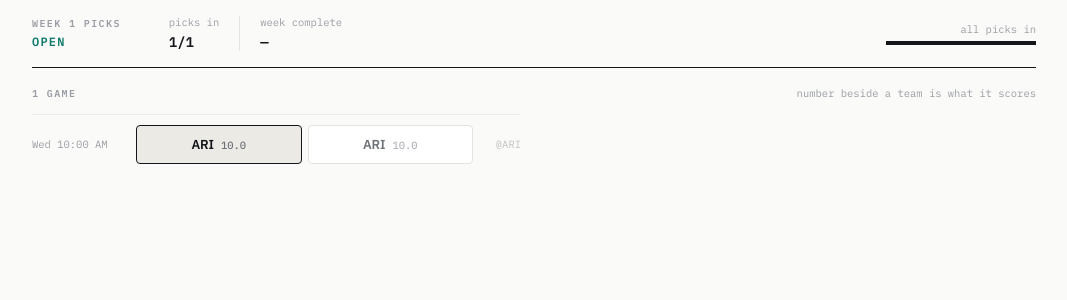
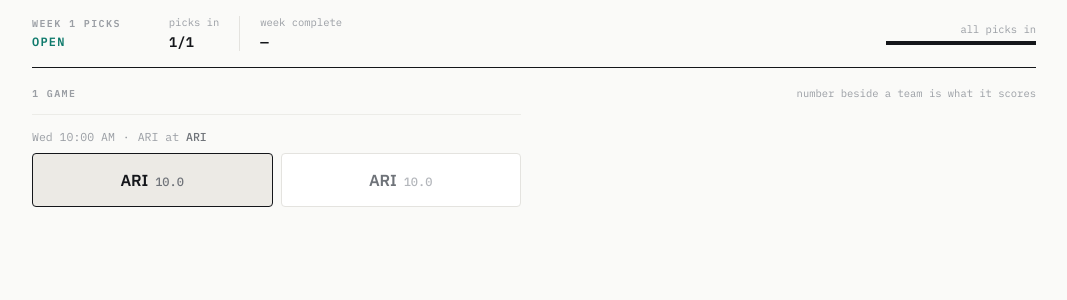
Before and after one commit to andrew23967/putnambowl2, a Django app: page /picks/ in a window 1280 px wide. Shown: the part 51-351 px from the top of the page, without its empty margins (106-1173 px from the left). Run offline with Django 5.2, Linux system fonts and the light colour scheme; a user stored in the database is signed in; data comes from the database, SQL or seed files in the repository; tables that the repository leaves empty hold one stand-in row (values such as "Sample post").

Commit message:
Picks: bigger rows, kickoff and venue on one line, away-at-home order
Open games: a mono line (kickoff · away at home) above two full-width
sides instead of the time on the left and '@HOME' on the right. Locked,
graded and last-week rows are taller with 18px team names. The result
rows wrote 'team1 at team2' regardless of team1_is_home; both lists now
read away at home.

Co-Authored-By: Claude Fable 5.1 <noreply@anthropic.com>

```diff
--- a/main/tests.py
+++ b/main/tests.py
@@ -1465,10 +1465,10 @@ class HomeSideAndGameIdTests(TestCase):
                 game_id='2025_01_DAL_PHI',
                 game_dt=_dt(2025, 9, 5, 0, 20, tzinfo=_tz.utc))
             body = self.client.get('/picks/').content.decode().split('</style>')[-1]
-            found = re.findall(r'@\s*([A-Z]{2,4})', body)
+            found = re.findall(r'at <b>([A-Z]{2,4})</b>', body)
             self.assertTrue(found, 'no venue rendered')
             self.assertEqual(found[0], expected,
-                             f'team1_is_home={flag} should show @{expected}')
+                             f'team1_is_home={flag} should read "at {expected}"')
 
 
 class SlateValidationTests(TestCase):
--- a/main/views.py
+++ b/main/views.py
@@ -444,6 +444,7 @@ def _last_week_summary(league, settings, user):
         right = bool(pick and g.graded and pick.choice == g.winner)
         out_games.append({
             't1': g.team1_abbrev, 't2': g.team2_abbrev, 'winner': g.winner,
+            'home1': g.team1_is_home,
             'took': (g.team1_abbrev if pick.choice == 'team1' else g.team2_abbrev) if pick else '',
             'mark': '' if not (pick and g.graded) else ('pos' if right else 'neg'),
             'result': '—' if not (pick and g.graded) else (f'+{pick.points_earned}' if right else '0'),
--- a/templates/main/picks.html
+++ b/templates/main/picks.html
@@ -11,24 +11,28 @@
   .pk-save { display: flex; flex-direction: column; align-items: flex-end; gap: 4px; }
   .pk-save .bar { width: 150px; }
   .pk-list { display: grid; grid-template-columns: 1fr 1fr; gap: 0 26px; }
-  .game { display: flex; align-items: center; gap: 14px; padding: 10px 0; border-top: 1px solid var(--rule-2); }
-  .game-time { font: 400 10.5px var(--mono); color: var(--muted-3); width: 90px; flex-shrink: 0; white-space: nowrap; }
-  .game-sides { display: grid; grid-template-columns: 1fr 1fr; gap: 6px; flex: 1; min-width: 0; position: relative; }
-  .game-at { font: 400 10.5px var(--mono); color: var(--placeholder); width: 34px; text-align: right; flex-shrink: 0; }
+  .game { padding: 14px 0 16px; border-top: 1px solid var(--rule-2); }
+  .game-meta { display: flex; gap: 8px; margin: 0 0 9px; font: 400 11.5px var(--mono); color: var(--muted-3); white-space: nowrap; }
+  .game-meta b { font-weight: 500; color: var(--muted); }
+  .game-sides { display: grid; grid-template-columns: 1fr 1fr; gap: 8px; position: relative; }
+  .game .side { padding: 14px 10px; }
+  .game .side-team { font-size: 16px; }
+  .game .side-pts { font-size: 12px; }
   .pick-radio { position: absolute; opacity: 0; width: 1px; height: 1px; pointer-events: none; }
   .pick-radio:checked + .side { background: var(--fill); border-color: var(--ink); }
   .pick-radio:checked + .side .side-team { color: var(--ink); }
   .pick-radio:checked + .side .side-pts { color: var(--muted); }
   .pick-radio:focus-visible + .side { outline: 2px solid var(--ink); outline-offset: 2px; }
-  .res-time { font: 400 10.5px var(--mono); color: var(--muted-3); width: 90px; flex-shrink: 0; white-space: nowrap; }
-  .res-teams { display: flex; align-items: baseline; gap: 7px; flex: 1; min-width: 0; flex-wrap: wrap; }
-  .res-team { font-size: 13.5px; color: var(--muted); }
+  .pk-list .res { padding: 19px 0; gap: 18px; }
+  .res-time { font: 400 12px var(--mono); color: var(--muted-3); width: 108px; flex-shrink: 0; white-space: nowrap; }
+  .res-teams { display: flex; align-items: baseline; gap: 8px; flex: 1; min-width: 0; flex-wrap: wrap; }
+  .res-team { font-size: 18px; color: var(--muted); }
   .res-team.won { color: var(--ink); font-weight: 600; }
-  .res-pts { font: 400 10.5px var(--mono); color: var(--dim); }
-  .res-at { font: 400 10.5px var(--mono); color: var(--placeholder); }
-  .res-took { font: 400 10.5px var(--mono); color: var(--muted-3); flex-shrink: 0; white-space: nowrap; }
+  .res-pts { font: 400 12px var(--mono); color: var(--dim); }
+  .res-at { font: 400 12px var(--mono); color: var(--placeholder); }
+  .res-took { font: 400 12.5px var(--mono); color: var(--muted-3); flex-shrink: 0; white-space: nowrap; }
   .res-took b { color: var(--ink); font-weight: 600; }
-  .res-result { font: 600 11px var(--mono); width: 34px; text-align: right; flex-shrink: 0; }
+  .res-result { font: 600 14px var(--mono); width: 44px; text-align: right; flex-shrink: 0; }
   .last-week .res { opacity: .72; }
   #pick-error { position: fixed; left: 50%; transform: translateX(-50%); bottom: 20px; z-index: 200; }
   @media (max-width: 900px) {
@@ -39,9 +43,8 @@
     .pk-list { grid-template-columns: 1fr; }
   }
   @media (max-width: 640px) {
-    .game-time { width: 84px; }
-    .game-at { display: none; }
     .res-took { display: none; }
+    .res-team { font-size: 15px; }
   }
 </style>
 {% endblock %}
@@ -90,9 +93,15 @@
     <div class="res">
       <span class="res-mark {{ g.mark }}"></span>
       <div class="res-teams">
+        {% if g.home1 %}
+        <span class="res-team{% if g.winner == 'team2' %} won{% endif %}">{{ g.t2 }}</span>
+        <span class="res-at">at</span>
+        <span class="res-team{% if g.winner == 'team1' %} won{% endif %}">{{ g.t1 }}</span>
+        {% else %}
         <span class="res-team{% if g.winner == 'team1' %} won{% endif %}">{{ g.t1 }}</span>
         <span class="res-at">at</span>
         <span class="res-team{% if g.winner == 'team2' %} won{% endif %}">{{ g.t2 }}</span>
+        {% endif %}
       </div>
       <span class="res-took">{% if g.took %}took <b>{{ g.took }}</b>{% else %}no pick{% endif %}</span>
       <span class="res-result {{ g.mark }}">{{ g.result }}</span>
@@ -133,7 +142,7 @@
     {% for game in games %}
     {% with pick=picks_map|get_item:game.id %}
     <div class="game">
-      <span class="game-time">{% if game.game_dt_iso %}<span data-utc-daytime="{{ game.game_dt_iso }}">{{ game.game_dt|date:"D g:i" }}</span>{% endif %}</span>
+      <p class="game-meta">{% if game.game_dt_iso %}<span data-utc-daytime="{{ game.game_dt_iso }}">{{ game.game_dt|date:"D g:i" }}</span><span>·</span>{% endif %}<span>{% if game.team1_is_home %}{{ game.team2_abbrev }} at <b>{{ game.team1_abbrev }}</b>{% else %}{{ game.team1_abbrev }} at <b>{{ game.team2_abbrev }}</b>{% endif %}</span></p>
       <div class="game-sides" role="radiogroup" aria-label="{{ game.team1_abbrev }} versus {{ game.team2_abbrev }}">
         <input class="pick-radio" type="radio" name="game-{{ game.id }}" id="g{{ game.id }}-t1"
                value="team1" data-game="{{ game.id }}"{% if pick and pick.choice == 'team1' %} checked{% endif %}>
@@ -148,7 +157,6 @@
           <span class="side-pts">{{ game.points2 }}</span>
         </label>
       </div>
-      <span class="game-at">@{% if game.team1_is_home %}{{ game.team1_abbrev }}{% else %}{{ game.team2_abbrev }}{% endif %}</span>
       <span id="pick-had-{{ game.id }}" hidden>{% if pick %}1{% else %}0{% endif %}</span>
     </div>
     {% endwith %}
@@ -193,11 +201,19 @@
       <span class="res-mark {% if game.graded and pick %}{% if pick.choice == game.winner %}pos{% else %}neg{% endif %}{% endif %}"></span>
       <span class="res-time">{% if game.game_dt_iso %}<span data-utc-daytime="{{ game.game_dt_iso }}">{{ game.game_dt|date:"D g:i" }}</span>{% endif %}</span>
       <div class="res-teams">
+        {% if game.team1_is_home %}
+        <span class="res-team{% if game.winner == 'team2' %} won{% endif %}">{{ game.team2_abbrev }}</span>
+        <span class="res-pts">{{ game.points2 }}</span>
+        <span class="res-at">at</span>
+        <span class="res-team{% if game.winner == 'team1' %} won{% endif %}">{{ game.team1_abbrev }}</span>
+        <span class="res-pts">{{ game.points1 }}</span>
+        {% else %}
         <span class="res-team{% if game.winner == 'team1' %} won{% endif %}">{{ game.team1_abbrev }}</span>
         <span class="res-pts">{{ game.points1 }}</span>
         <span class="res-at">at</span>
         <span class="res-team{% if game.winner == 'team2' %} won{% endif %}">{{ game.team2_abbrev }}</span>
         <span class="res-pts">{{ game.points2 }}</span>
+        {% endif %}
       </div>
       <span class="res-took">{% if pick %}took <b>{% if pick.choice == 'team1' %}{{ game.team1_abbrev }}{% else %}{{ game.team2_abbrev }}{% endif %}</b>{% else %}no pick{% endif %}</span>
       <span class="res-result {% if game.graded and pick %}{% if pick.choice == game.winner %}pos{% else %}neg{% endif %}{% else %}dim{% endif %}">{% if not game.graded or not pick %}—{% elif pick.choice == game.winner %}+{{ pick.points_earned }}{% else %}0{% endif %}</span>
```
Also changed, not shown: docs/style.md (+3 -0 lines).
